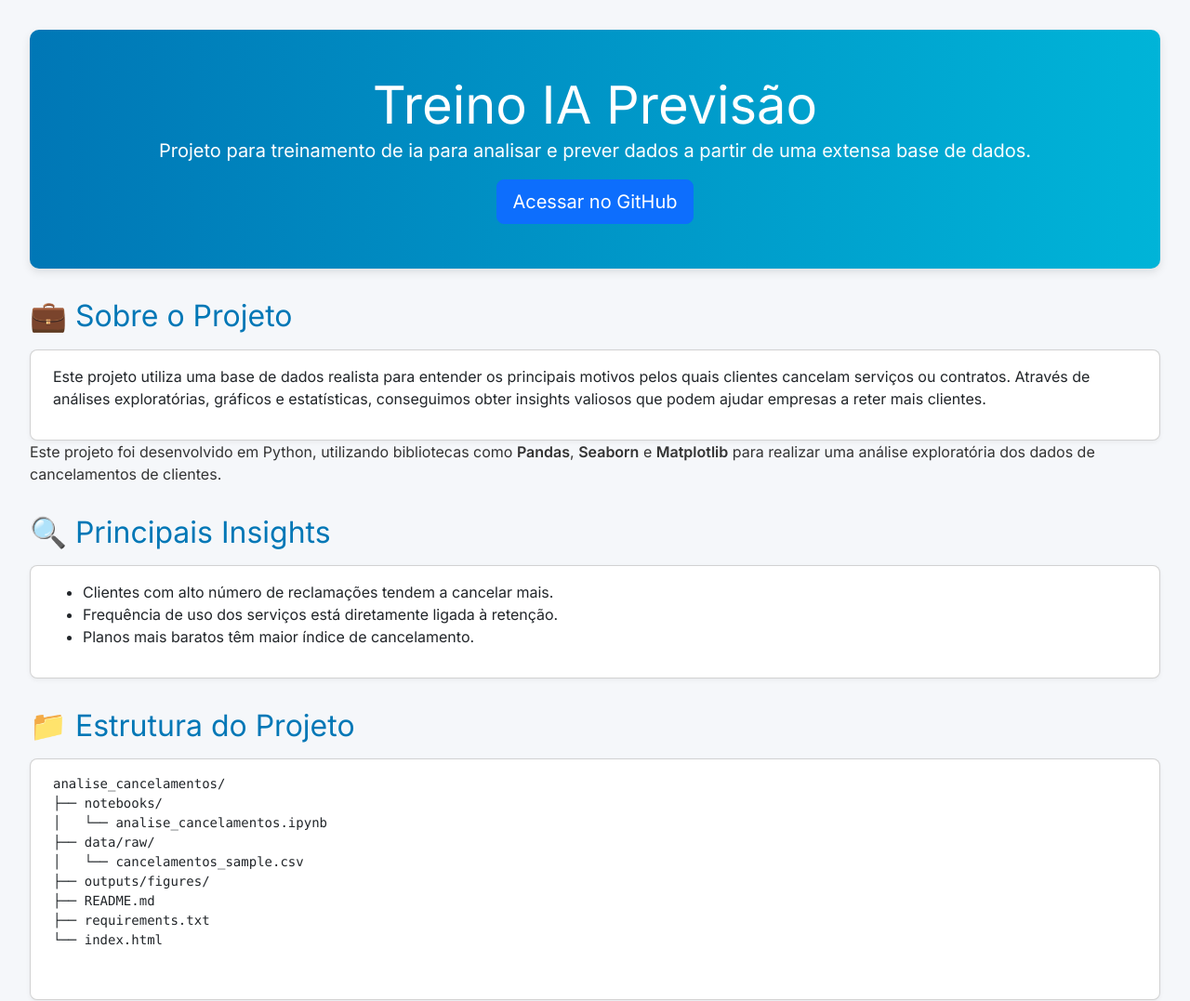
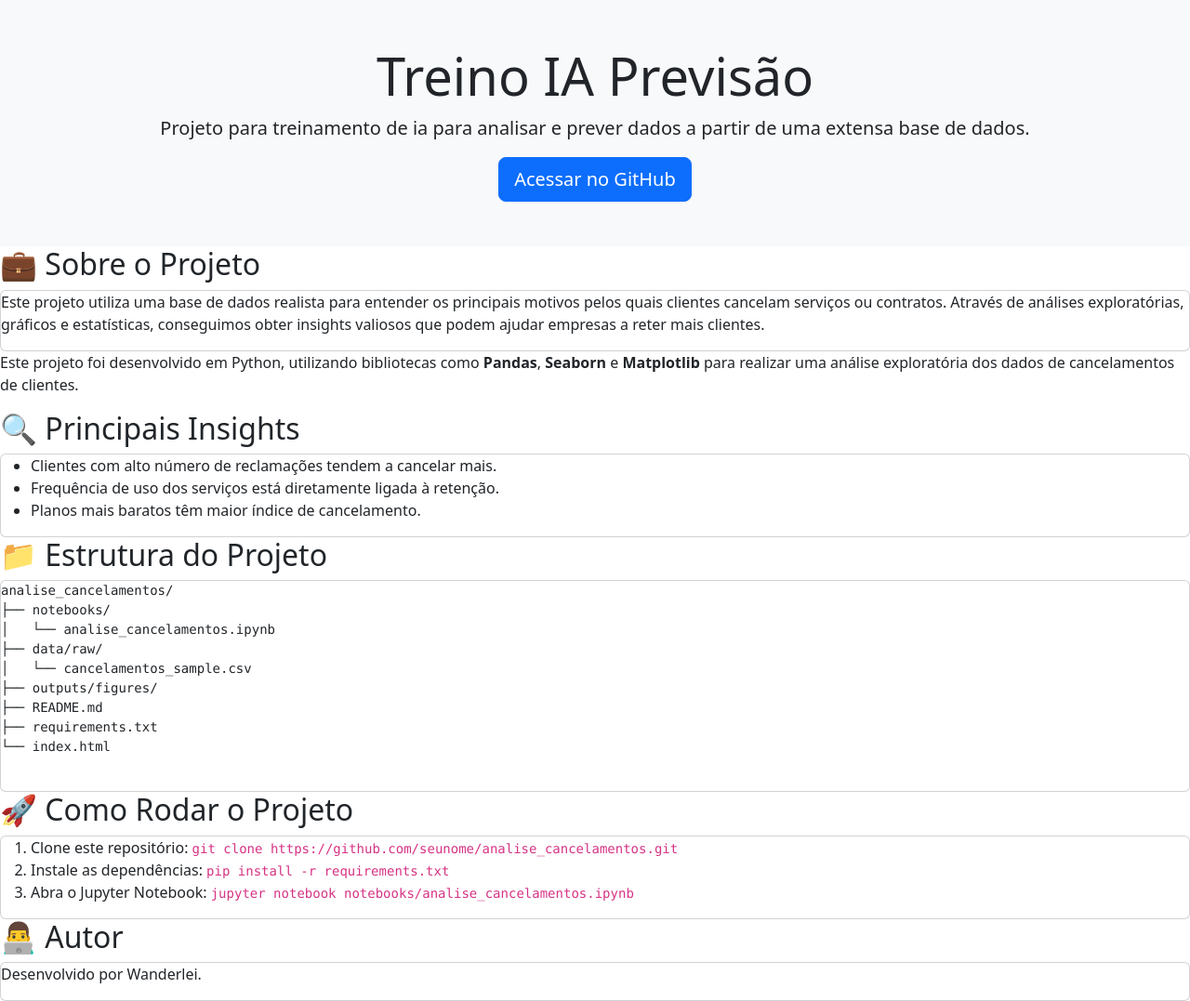
Before and after one commit to wssjlle/analise_cancelamentos, a plain HTML site: page index.html in a window 1280 px wide. Shown: the top 1077 px of the page at 93% size. Drawn offline with nearby package versions, Linux system fonts and the light colour scheme.

Commit message:
nova alteração no index

```diff
--- a/index.html
+++ b/index.html
@@ -6,40 +6,7 @@
     <title>Análise de Cancelamentos</title>
     <link href="https://fonts.googleapis.com/css2?family=Inter:wght@400;600&display=swap" rel="stylesheet">
     <link href="https://cdn.jsdelivr.net/npm/bootstrap@5.3.0/dist/css/bootstrap.min.css" rel="stylesheet"/>
-    <style>
-        body {
-            font-family: 'Inter', sans-serif;
-            background-color: #f5f7fa;
-            margin: 0;
-            padding: 2rem;
-            color: #333;
-        }
-        header {
-            background: linear-gradient(90deg, #0077b6, #00b4d8);
-            color: white;
-            padding: 1.5rem;
-            border-radius: 10px;
-            margin-bottom: 2rem;
-            box-shadow: 0 4px 10px rgba(0, 0, 0, 0.1);
-        }
-        h1 {
-            margin: 0;
-            font-size: 2rem;
-        }
-        section {
-            margin-bottom: 2rem;
-        }
-        h2 {
-            color: #0077b6;
-        }
-        .card {
-            background-color: white;
-            padding: 1rem 1.5rem;
-            border-radius: 8px;
-            box-shadow: 0 2px 5px rgba(0,0,0,0.05);
-            margin-top: 1rem;
-        }
-    </style>
+
 </head>
 <body>
 
```
